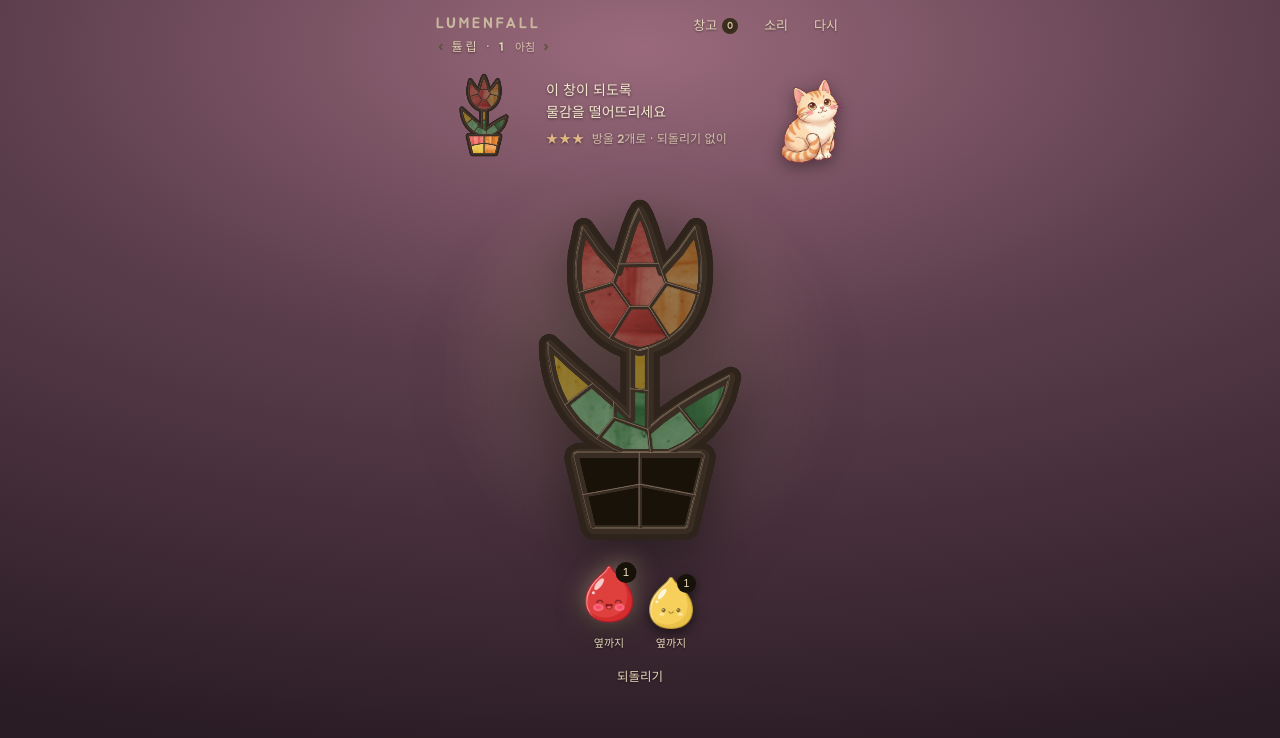
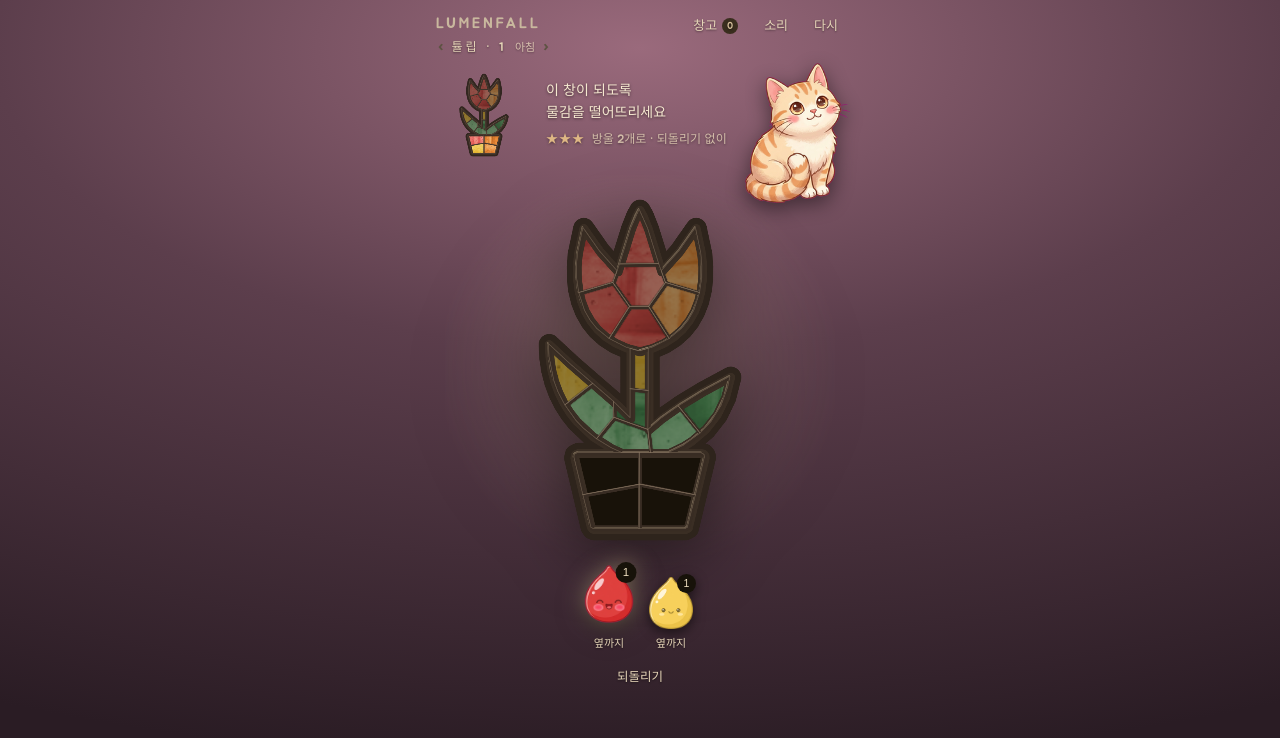
Before and after one commit to fifa3827-lgtm/lumenfall, a plain HTML site: page index.html in a window 1280 px wide. Drawn offline with Linux system fonts and the light colour scheme; no server answers.

Commit message:
fix: 창턱 고양이를 크게, 창 위쪽에 걸쳐 앉게
휴대폰에서 고양이가 목표 줄 오른쪽 구석에 작게 붙어 있어 잘 안 보였다.
높이를 84px에서 140px로 키우고, 발끝이 창 위쪽 여백에 살짝 걸치게 앉혔다.
글자가 고양이 밑으로 들어가지 않게 목표 줄 오른쪽을 비워 두고, 누름은 고양이를 통과해 창에 닿게 했다.

Co-Authored-By: Claude Opus 5.5 <noreply@anthropic.com>

```diff
--- a/index.html
+++ b/index.html
@@ -24,7 +24,10 @@ header{width:100%;display:flex;justify-content:space-between;align-items:flex-st
 .hb{display:flex;gap:14px}.hb button{font-size:13px;color:#E6D5B8;text-shadow:0 1px 2px #0007}
 .goalrow{display:flex;align-items:center;gap:14px;align-self:flex-start;width:100%}
 #goal{flex:0 0 auto;opacity:.95}
-.cat{margin-left:auto;height:84px;width:auto;flex:0 0 auto;align-self:flex-end;filter:drop-shadow(0 4px 8px #0006);transform-origin:50% 100%}
+/* 고양이는 목표 줄 오른쪽 끝에 크게 앉아, 발끝이 창 위쪽 여백에 살짝 걸친다. 누름은 아래로 통과시킨다. */
+.goalrow{position:relative;padding-right:112px}
+.cat{position:absolute;right:-6px;bottom:-40px;height:140px;width:auto;z-index:5;pointer-events:none;
+ filter:drop-shadow(0 6px 10px #0007);transform-origin:50% 100%}
 .cat.hop{animation:cathop .6s cubic-bezier(.3,1.6,.5,1)}
 @keyframes cathop{0%{transform:translateY(0) scale(1)}35%{transform:translateY(-10px) scale(1.04,.97)}100%{transform:translateY(0) scale(1)}}
 .goallab{font-size:14px;font-weight:600;color:#F6E8D0;line-height:1.55;text-shadow:0 1px 3px #0008}
```
